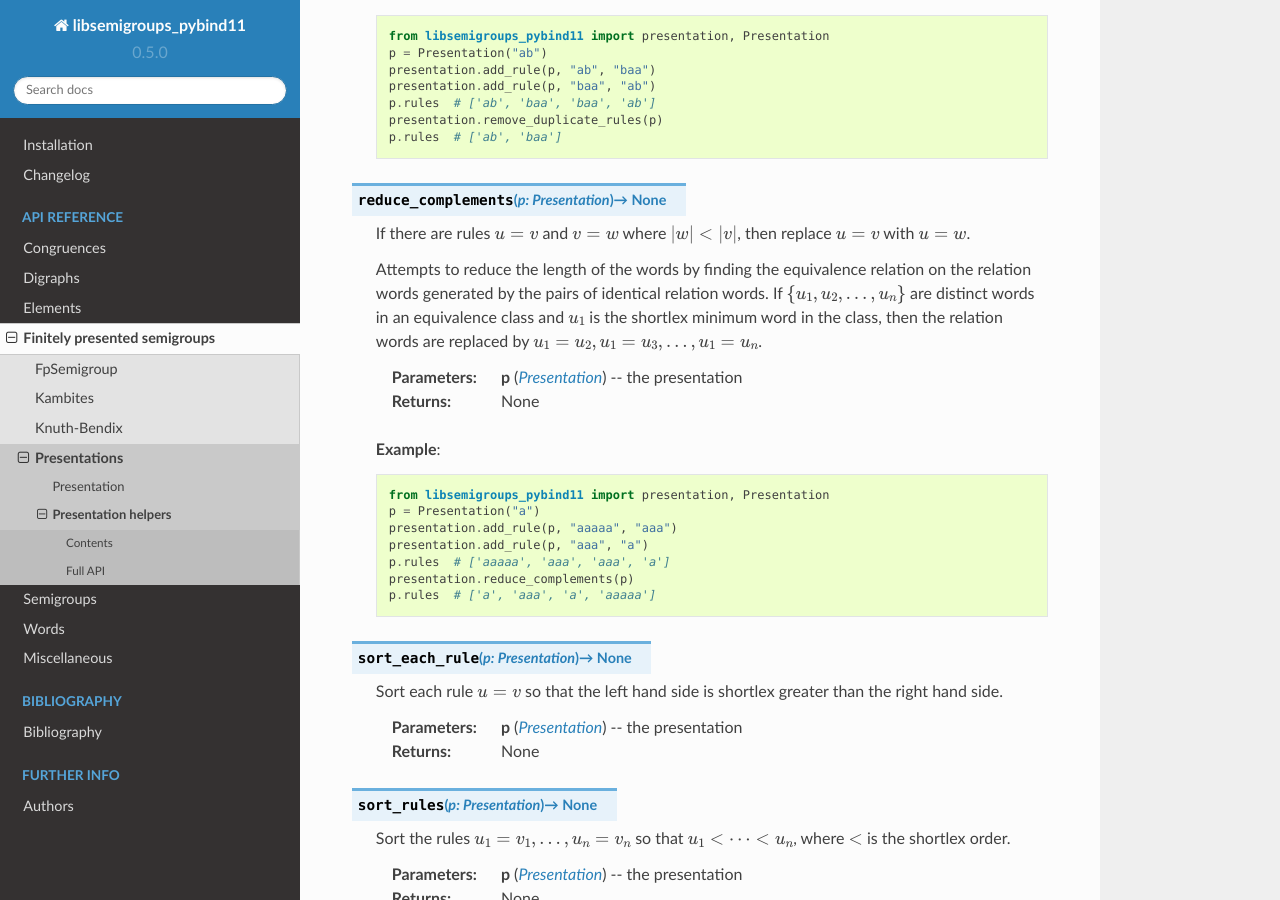
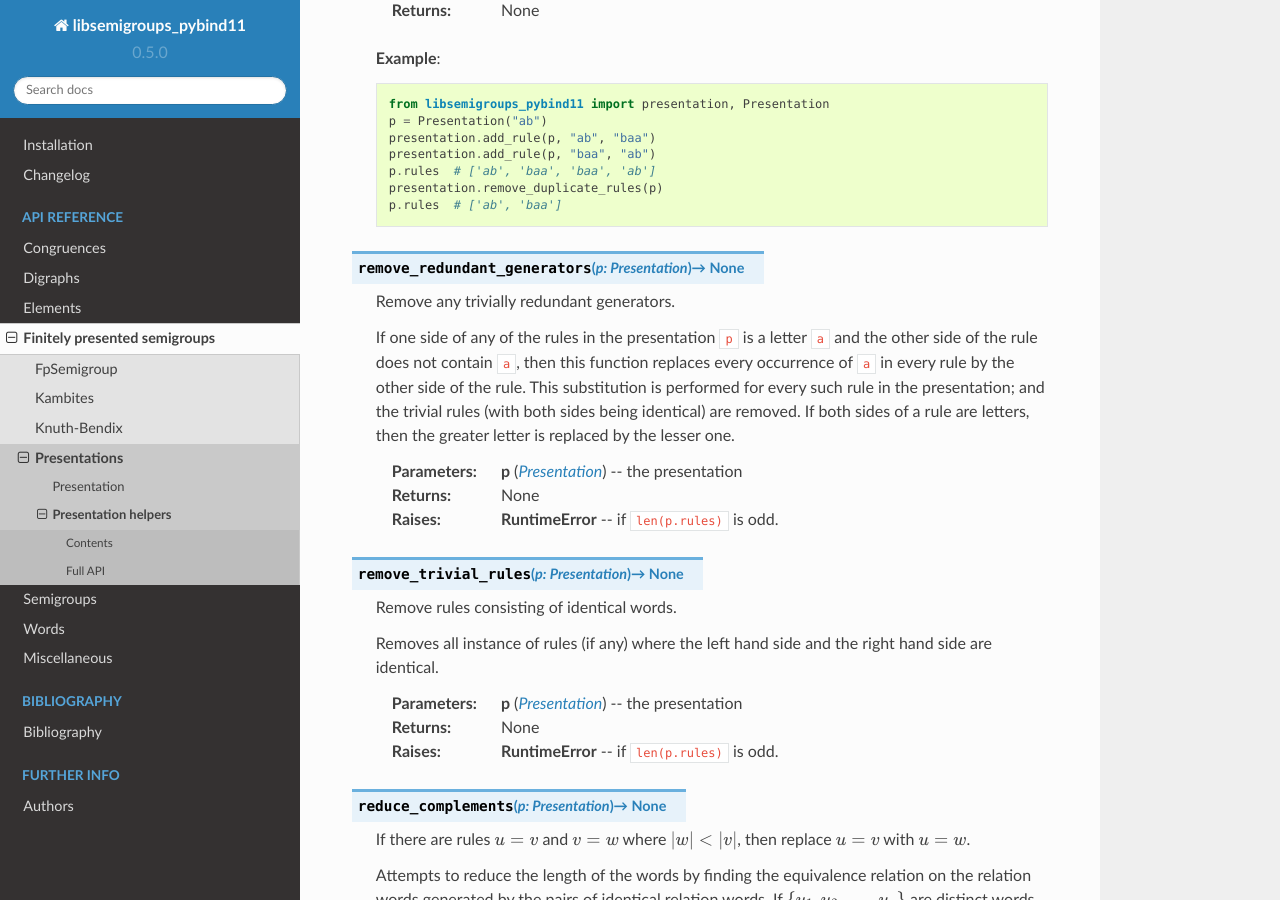
Before and after one commit to libsemigroups/libsemigroups_pybind11, a Sphinx documentation site: the page built from docs/source/presentations/present-helpers.rst, in a window 1280 px wide and 900 px high, scrolled down 3950 px. Built offline with Sphinx 7.4.7 and the Read the Docs theme 2.0.0, drawn with Linux system fonts in a browser that asks for light colours; pages that are not in the unit, such as notebooks, are missing from menus; some of the changed text lies outside the part shown.

Commit message:
present+knuth-bendix: add missing features

```diff
--- a/docs/source/presentations/present-helpers.rst
+++ b/docs/source/presentations/present-helpers.rst
@@ -39,14 +39,24 @@ Contents
    * - :py:func:`remove_duplicate_rules`
      - Remove duplicate rules.
 
+   * - :py:func:`remove_redundant_generators`
+     - Remove any trivially redundant generators.
+
+   * - :py:func:`remove_trivial_rules`
+     - Remove rules consisting of identical words.
+
    * - :py:func:`reduce_complements`
-     - If there are rules :math:`u = v` and :math:`v = w` where :math:`\lvert w \rvert < \lvert v \rvert`, then replace :math:`u = v` with :math:`u = w`.
+     - If there are rules :math:`u = v` and :math:`v = w` where :math:`\lvert w
+       \rvert < \lvert v \rvert`, then replace :math:`u = v` with :math:`u =
+       w`.
 
    * - :py:func:`sort_each_rule`
-     - Sort each rule :math:`u = v` so that the left hand side is shortlex greater than the right hand side.
+     - Sort each rule :math:`u = v` so that the left hand side is shortlex
+       greater than the right hand side.
 
    * - :py:func:`sort_rules`
-     - Sort the rules :math:`u_1 = v_1, \ldots, u_n = v_n` so that :math:`u_1 v_1 < \cdots < u_n v_n`, where :math:`<` is the shortlex order.
+     - Sort the rules :math:`u_1 = v_1, \ldots, u_n = v_n` so that :math:`u_1
+       v_1 < \cdots < u_n v_n`, where :math:`<` is the shortlex order.
 
    * - :py:func:`longest_common_subword`
      - Return the longest common subword of the rules.
@@ -192,8 +202,8 @@ Full API
 
    Add rules for an identity element.
 
-   Adds rules of the form :math:`a e = e a = a` for every letter :math:`a` in the alphabet of
-   ``p``, where :math:`e` is the second parameter.
+   Adds rules of the form :math:`a e = e a = a` for every letter :math:`a` in
+   the alphabet of ``p``, where :math:`e` is the second parameter.
 
    :param p: the presentation to add rules to
    :type p: Presentation
@@ -213,10 +223,11 @@ Full API
 
    Add rules for inverses.
 
-   The letter ``a`` with index ``i`` in ``vals`` is the inverse of the letter in the alphabet
-   of ``p`` with index ``i``. The rules added are :math:`a_i b_i = e`, where the alphabet is
-   :math:`\{a_i, \ldots, a_n\}`; the parameter ``vals`` is :math:`\{b_1, \ldots, b_n\}`; and
-   :math:`e` is the 3rd parameter.
+   The letter ``a`` with index ``i`` in ``vals`` is the inverse of the letter
+   in the alphabet of ``p`` with index ``i``. The rules added are :math:`a_i
+   b_i = e`, where the alphabet is :math:`\{a_i, \ldots, a_n\}`; the parameter
+   ``vals`` is :math:`\{b_1, \ldots, b_n\}`; and :math:`e` is the 3rd
+   parameter.
 
    :param p: the presentation to add rules to
    :type p: Presentation
@@ -238,9 +249,10 @@ Full API
 
    Remove duplicate rules.
 
-   Removes all but one instance of any duplicate rules (if any). Note that rules of the form
-   :math:`u = v` and :math:`v = u` (if any) are considered duplicates. Also note that the
-   rules may be reordered by this function even if there are no duplicate rules.
+   Removes all but one instance of any duplicate rules (if any). Note that
+   rules of the form :math:`u = v` and :math:`v = u` (if any) are considered
+   duplicates. Also note that the rules may be reordered by this function even
+   if there are no duplicate rules.
 
    :param p: the presentation
    :type p: Presentation
@@ -257,15 +269,50 @@ Full API
       presentation.remove_duplicate_rules(p)
       p.rules  # ['ab', 'baa']
 
+.. py:function:: remove_redundant_generators(p: Presentation) -> None
+
+   Remove any trivially redundant generators.
+
+   If one side of any of the rules in the presentation ``p`` is a letter
+   ``a`` and the other side of the rule does not contain ``a``, then this
+   function replaces every occurrence of ``a`` in every rule by the other
+   side of the rule. This substitution is performed for every such
+   rule in the presentation; and the trivial rules (with both sides being
+   identical) are removed. If both sides of a rule are letters, then the
+   greater letter is replaced by the lesser one.
+
+   :param p: the presentation
+   :type p: Presentation
+
+   :returns: None
+
+   :raises RuntimeError: if ``len(p.rules)`` is odd.
+
+.. py:function:: remove_trivial_rules(p: Presentation) -> None
+
+   Remove rules consisting of identical words.
+
+   Removes all instance of rules (if any) where the left hand side and the
+   right hand side are identical.
+
+   :param p: the presentation
+   :type p: Presentation
+
+   :returns: None
+
+   :raises RuntimeError: if ``len(p.rules)`` is odd.
+
 .. py:function:: reduce_complements(p: Presentation) -> None
 
-   If there are rules :math:`u = v` and :math:`v = w` where :math:`\lvert w \rvert < \lvert v \rvert`, then replace :math:`u = v` with :math:`u = w`.
+   If there are rules :math:`u = v` and :math:`v = w` where :math:`\lvert w
+   \rvert < \lvert v \rvert`, then replace :math:`u = v` with :math:`u = w`.
 
-   Attempts to reduce the length of the words by finding the equivalence relation on the
-   relation words generated by the pairs of identical relation words. If
-   :math:`\{u_1, u_2, \ldots, u_n\}` are distinct words in an equivalence class and
-   :math:`u_1` is the shortlex minimum word in the class, then the relation words are
-   replaced by :math:`u_1 = u_2, u_1 = u_3, \ldots, u_1 = u_n`.
+   Attempts to reduce the length of the words by finding the equivalence
+   relation on the relation words generated by the pairs of identical relation
+   words. If :math:`\{u_1, u_2, \ldots, u_n\}` are distinct words in an
+   equivalence class and :math:`u_1` is the shortlex minimum word in the class,
+   then the relation words are replaced by :math:`u_1 = u_2, u_1 = u_3, \ldots,
+   u_1 = u_n`.
 
    :param p: the presentation
    :type p: Presentation
@@ -284,8 +331,8 @@ Full API
 
 .. py:function:: sort_each_rule(p: Presentation) -> None
 
-   Sort each rule :math:`u = v` so that the left hand side is shortlex greater than the right
-   hand side.
+   Sort each rule :math:`u = v` so that the left hand side is shortlex greater
+   than the right hand side.
 
    :param p: the presentation
    :type p: Presentation
@@ -306,24 +353,45 @@ Full API
 
    Return the longest common subword of the rules.
 
-   If it is possible to find a subword :math:`w` of the rules
-   :math:`u_1 = v_1, \ldots, u_n = v_n` such that the introduction of a new generator
-   :math:`z` and the relation :math:`z = w` reduces the length (see :py:func:`length`)
-   of the presentation, then this function returns the word :math:`w`. If no such word can be
-   found, a word of length :math:`0` is returned.
+   If it is possible to find a subword :math:`w` of the rules :math:`u_1 = v_1,
+   \ldots, u_n = v_n` such that the introduction of a new generator :math:`z`
+   and the relation :math:`z = w` reduces the length (see :py:func:`length`) of
+   the presentation, then this function returns the word :math:`w`. If no such
+   word can be found, a word of length :math:`0` is returned.
 
    :param p: the presentation
    :type p: Presentation
 
    :returns: None
 
+.. py:function:: replace_subword(p: Presentation, existing: Union[str, List[int]], replacement: Union[str, List[int]])
+   :noindex:
+
+   Replace non-overlapping instances of a subword by another word.
+
+   If ``existing`` and ``replacement`` are words, then this function replaces
+   every non-overlapping instance of ``existing`` in every rule by
+   ``replacement``. The presentation ``p`` is changed in-place.
+
+   :param p: the presentation
+   :type p: Presentation
+   :param existing: the word to be replaced
+   :type existing: str or List[int]
+   :param replacement: the replacement word.
+   :type replacement: str or List[int]
+
+   :returns: None
+
+   :raises RuntimeError: if ``existing`` is empty.
+
 .. py:function:: replace_subword(p: Presentation, w: Union[str, List[int]])
 
    Replace non-overlapping instances of a subword.
 
-   A new generator :math:`z` is added to the presentation, along with the rule :math:`w = z`.
-   Each (if any) non-overlapping instance (from left to right) of the word :math:`w` in every
-   rule of the presentation is replaced with :math:`z`.
+   A new generator :math:`z` is added to the presentation, along with the rule
+   :math:`w = z`. Each (if any) non-overlapping instance (from left to right)
+   of the word :math:`w` in every rule of the presentation is replaced with
+   :math:`z`.
 
    :param p: the presentation
    :type p: Presentation
@@ -359,10 +427,11 @@ Full API
 
 .. py:function:: normalize_alphabet(p: Presentation) -> None
 
-   Modify the presentation so that the alphabet is :math:`\{0, \ldots, n - 1\}` (or equivalent),
-   and rewrites the rules to use this alphabet.
+   Modify the presentation so that the alphabet is :math:`\{0, \ldots, n - 1\}`
+   (or equivalent), and rewrites the rules to use this alphabet.
 
-   If the alphabet is already normalized, then no changes are made to the presentation.
+   If the alphabet is already normalized, then no changes are made to the
+   presentation.
 
    :param p: the presentation
    :type p: Presentation
```
Also changed, not shown: 5 other files.
